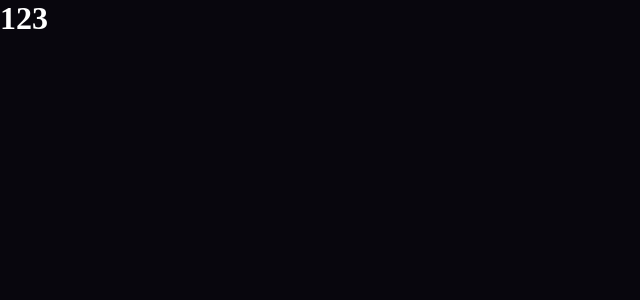
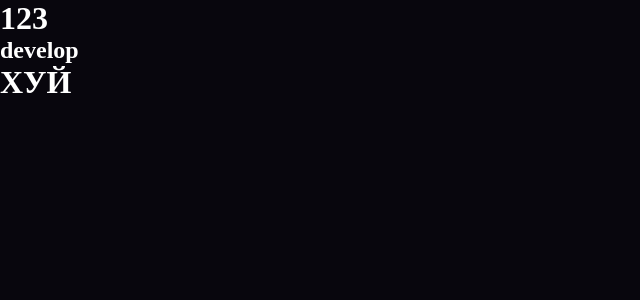
Before and after one commit to Nikita482/srm, a React (Vite) app in the folder front/: page / in a window 1280 px wide. Shown: the top 300 px of the page, without its empty margins (0-640 px from the left). Built offline with nearby package versions, Linux system fonts and the light colour scheme.

Commit message:
начал работать в feature/start

```diff
--- a/front/src/App.tsx
+++ b/front/src/App.tsx
@@ -4,6 +4,8 @@ function App() {
   return (
     <>
       <h1>123</h1>
+      <h2>develop</h2>
+      <h1>ХУЙ</h1>
     </>
   );
 }
```
Also changed, not shown: 1 other file (tests, documents, lock files or other folders).
